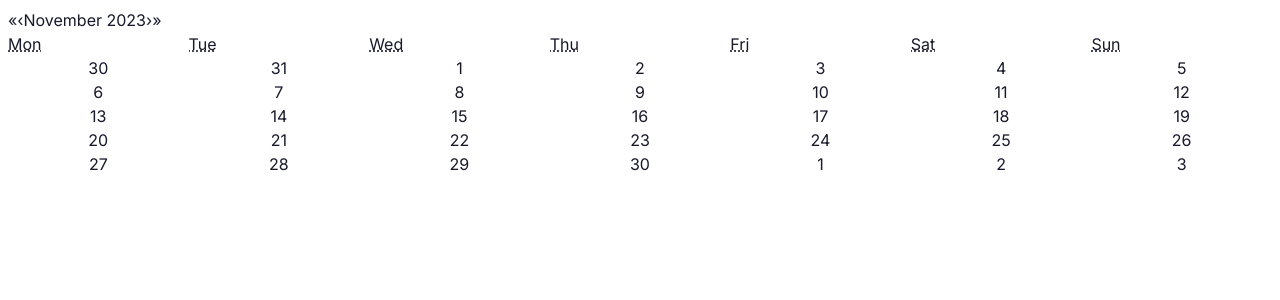
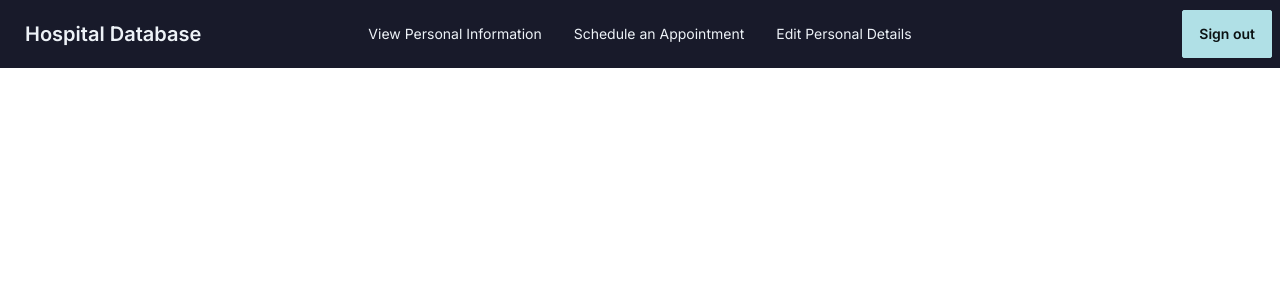
Before and after one commit to joselozano2003/CPSC-471-Project, a Next.js app: page /appointment in a window 1280 px wide. Shown: the top 300 px of the page. Built offline with nearby package versions, Linux system fonts and the light colour scheme.

Commit message:
Added react-calender to packages. Appointment page loads.

```diff
--- a/app/appointment/page.tsx
+++ b/app/appointment/page.tsx
@@ -1,15 +1,20 @@
 import React, { FC } from 'react'
+import DashboardNavbar from '../dashboard/DashboardNavbar'
 import ReactCalendar from 'react-calendar'
+
 
 interface indexProps {}
 const index: FC<indexProps> = ({}) => {
   return (
     <div>
-      <ReactCalendar
+
+      <DashboardNavbar> </DashboardNavbar>
+
+      {/* <ReactCalendar
         minDate = {new Date()}
         className='REACT-CALENDAR p-2'
         view='month'
-        onClickDay={(date) => console.log(date)} />
+        onClickDay={(date) => console.log(date)} />  */}
 
     </div>
 
--- a/app/dashboard/DashboardNavbar.tsx
+++ b/app/dashboard/DashboardNavbar.tsx
@@ -8,6 +8,8 @@ interface Props {
 }
 
 export default function DashboardNavbar(props: Props) {
+
+
 
 
     return (
@@ -23,8 +25,8 @@ export default function DashboardNavbar(props: Props) {
             </div>
             <div className="navbar-center hidden lg:flex">
                 <ul className="menu menu-horizontal px-1">
-                <li><a> View Personal Information</a></li>
-                <li><a> Schedule an Appointment</a></li>
+                <li><a href="/dashboard"> View Personal Information</a></li>
+                <li><a href="/appointment"> Schedule an Appointment</a></li>
                 <li><a> Edit Personal Details </a></li>
                 </ul>
             </div>
--- a/package.json
+++ b/package.json
@@ -14,6 +14,7 @@
     "next": "13.5.4",
     "next-auth": "^4.23.2",
     "react": "^18",
+    "react-calendar": "^4.6.1",
     "react-dom": "^18"
   },
   "devDependencies": {
```
Also changed, not shown: 1 other file (tests, documents, lock files or other folders).
